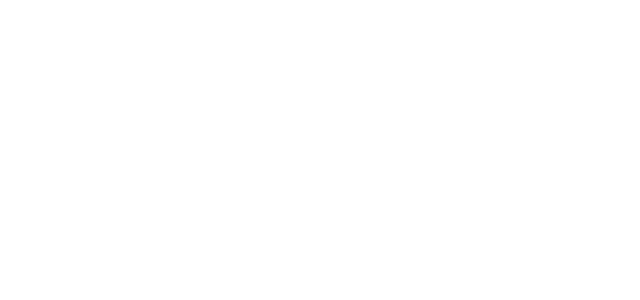
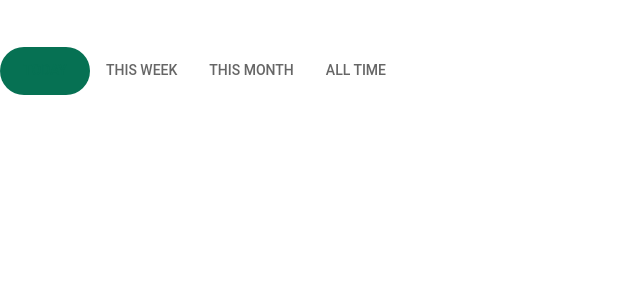
Before and after one commit to Elixir-Techne/hg-restaurant-admin, a Next.js app: page / in a window 1280 px wide. Shown: the top 300 px of the page, without its empty margins (0-640 px from the left). Built offline with nearby package versions, Linux system fonts and the light colour scheme.

Commit message:
Tab filter.

```diff
--- a/package.json
+++ b/package.json
@@ -9,6 +9,8 @@
     "lint": "next lint"
   },
   "dependencies": {
+    "@emotion/react": "^11.11.0",
+    "@emotion/styled": "^11.11.0",
     "@mui/material": "^5.13.3",
     "@mui/styled-engine-sc": "^5.12.0",
     "eslint": "^8.41.0",
--- a/src/app/layout.js
+++ b/src/app/layout.js
@@ -1,3 +1,4 @@
+'use client'
 import { CssBaseline } from '@mui/material'
 import { ThemeProvider } from '@mui/material/styles'
 
--- a/src/app/page.js
+++ b/src/app/page.js
@@ -1,3 +1,5 @@
+'use client'
+import Filter from '../components/TabFilter/index'
 export default function Home() {
-  return null
+  return <Filter/>
 }
--- /dev/null
+++ b/src/components/TabFilter/index.js
@@ -0,0 +1,73 @@
+import Tab from '@mui/material/Tab'
+import Tabs from '@mui/material/Tabs'
+import React, { useState } from 'react'
+import styled from 'styled-components'
+
+import { theme } from '@/theme'
+
+import '../../styles/tabfilter.css'
+
+const TopTabs = styled(Tabs)({
+  position: 'absolute',
+  width: '658.7px',
+  height: '55.5px',
+  margin:'0 auto',
+  marginTop: '47px',
+
+})
+
+const TitleTab = styled(Tab)({
+  color: 'black',
+  fontFamily: 'roboto',
+  fontSize: '26px',
+//   fontWeight: 'bold',
+  fontStyle: 'normal',
+  textAlign: 'left',
+  padding: '6px 16px',
+  '&.Mui-selected': {
+    color: 'white',
+    background: theme.palette.primary.main,
+    borderRadius: '25px',
+    height: '25px',
+  },
+  '&.MuiTabs-indicator': {
+    display: 'none',
+  },
+})
+
+export default function DisabledTabs({tabs, onTabSelect}) {
+  const [activeTab, setActiveTab] = useState(0)
+
+  const FilterData = [
+    {
+      id: 1,
+      name: 'Today',
+    },
+    {
+      id: 2,
+      name: 'This week',
+    },
+    {
+      id: 3,
+      name: 'This month',
+    },
+    {
+      id: 4,
+      name: 'All time',
+    },
+  ]
+  const handleChange = (event, newValue) => {
+    setActiveTab(newValue)
+    onTabSelect()
+  }
+  return (
+    <>
+      <TopTabs value={activeTab} onChange={handleChange}>
+        {FilterData &&
+          FilterData.map((item, index) => {
+            return <TitleTab key={item.id} label={item.name} />
+          })}
+      </TopTabs>
+    </>
+  )
+}
--- /dev/null
+++ b/src/styles/tabfilter.css
@@ -0,0 +1,3 @@
+.MuiTabs-indicator{
+    display: none;
+}
--- a/src/theme.js
+++ b/src/theme.js
@@ -10,7 +10,7 @@
     },
   },
   typography: {
-    fontFamily: 'Segoe UI',
+    fontFamily: 'Roboto',
     fontSize: 14,
     htmlFontSize: 16,
   },
```
Also changed, not shown: 2 other files (tests, documents, lock files or other folders).
